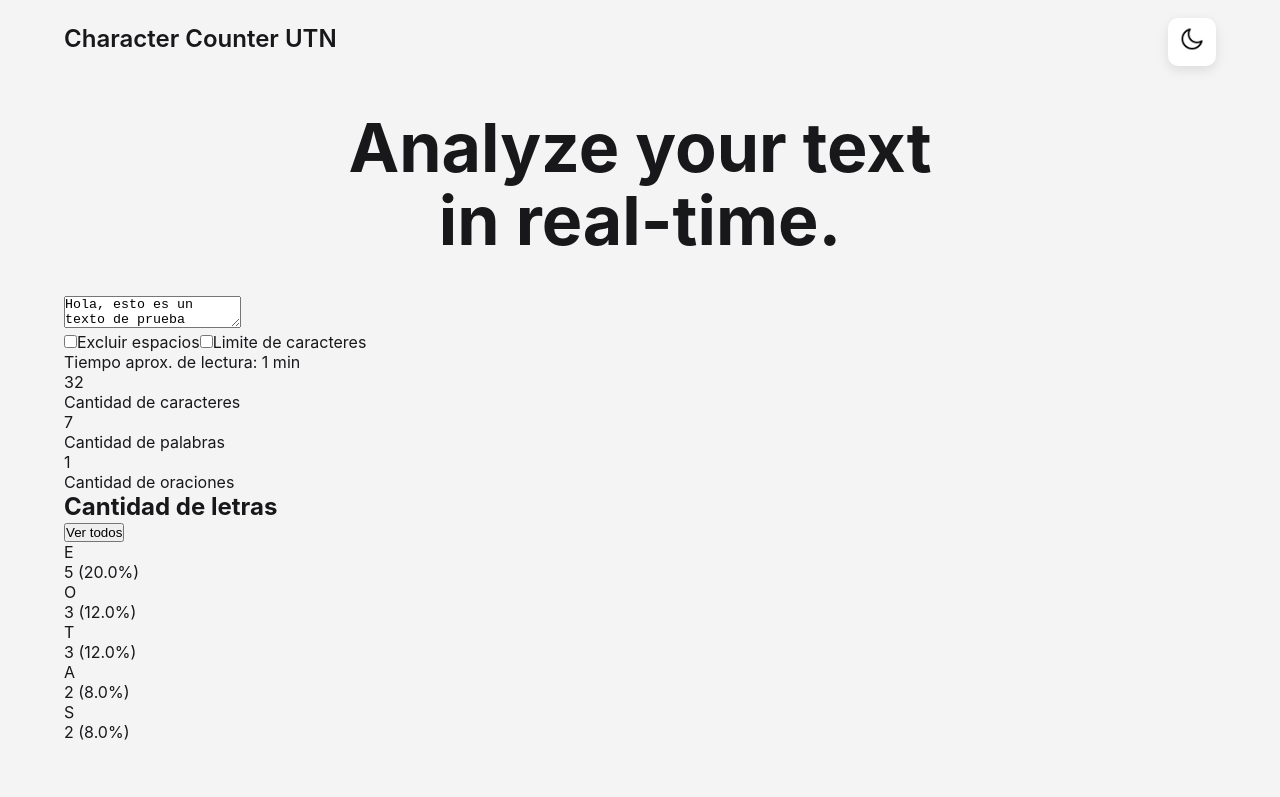
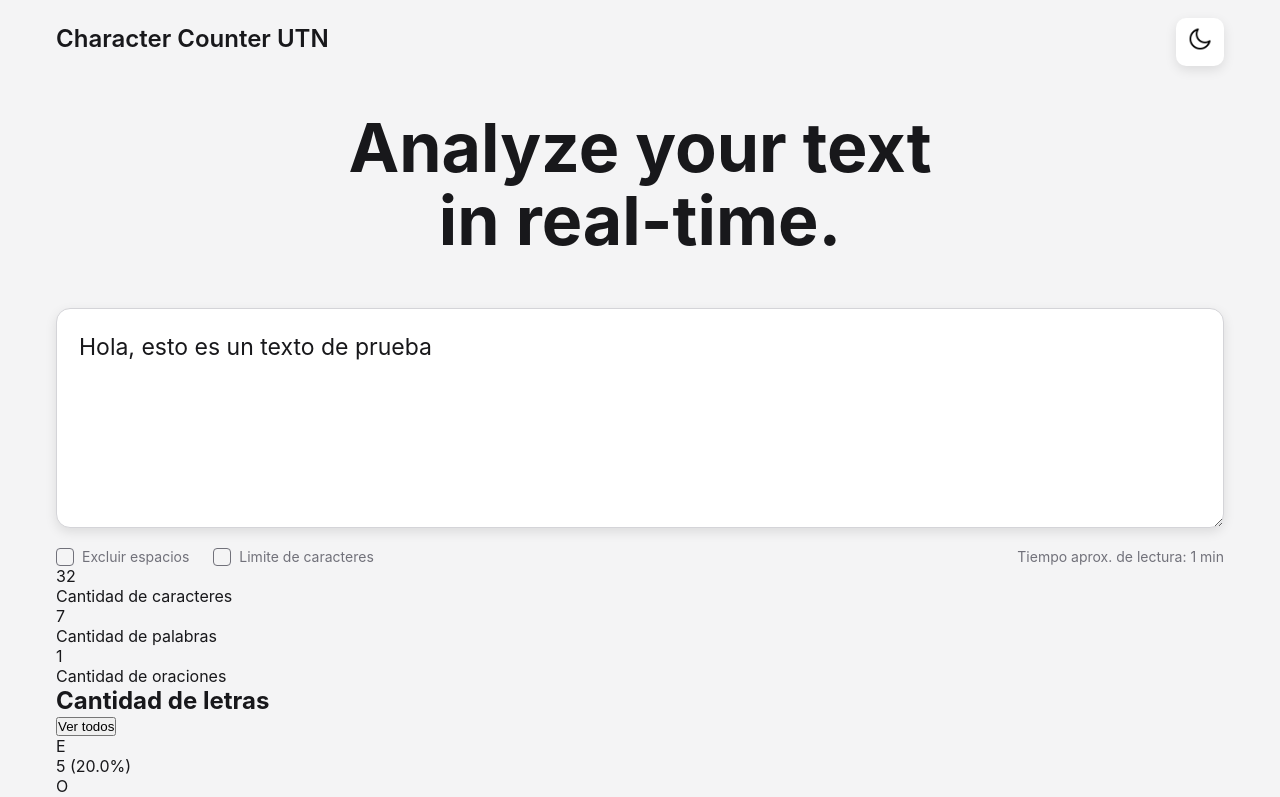
Before and after one commit to rigbin56-creator/character-counter-react, a React (Vite) app: page / in a window 1280 px wide. Shown: the top 797 px of the page. Built offline with nearby package versions, Linux system fonts and the light colour scheme.

Commit message:
modified: index.css, textarea and controls

```diff
--- a/src/index.css
+++ b/src/index.css
@@ -6,7 +6,8 @@
   box-sizing: border-box;
 }
 
-/* paleta de colores */
+/* variables */
+
 :root {
   --bg-main: #f4f4f5;
   --bg-card: #ffffff;
@@ -20,7 +21,6 @@
   --shadow: 0 4px 12px rgba(0, 0, 0, 0.1);
 }
 
-/* tema oscuro */
 main.dark-theme {
   --bg-main: #12131a;
   --bg-card: #1c1f2a;
@@ -30,54 +30,71 @@ main.dark-theme {
   --shadow: 0 4px 12px rgba(0, 0, 0, 0.35);
 }
 
-/* estilos generales */
+/* estructura de la página */
+
+html,body {
+  min-height: 100%;
+}
 
 body {
-  width: min(1200px, 90%);
+  width: 100%;
   min-height: 100vh;
-  margin: auto;
-  background: var(--bg-main);
+  margin: 0;
+  background-color: var(--bg-main);
   color: var(--text-main);
   font-family: "Inter", sans-serif;
 }
 
+#root {
+  min-height: 100vh;
+}
+
+body:has(main.dark-theme),
+html:has(main.dark-theme) {
+  background-color: #12131a;
+}
+
 main {
+  width: min(1200px, calc(100% - 32px));
   min-height: 100vh;
-  padding-bottom: 50px;
-  background: var(--bg-main);
+  margin: 0 auto;
+  padding: 24px 16px 50px;
+  background-color: var(--bg-main);
   color: var(--text-main);
-  transition: 0.3s;
+  transition: background-color 0.3s ease, color 0.3s ease;
 }
 
 /* header */
+
 header {
   position: relative;
   display: flex;
   flex-direction: column;
   align-items: center;
-  padding: 24px 0 10px;
+  padding: 0 0 10px;
 }
 
 header h1 {
   align-self: flex-start;
+  color: var(--text-main);
   font-size: 24px;
   font-weight: 600;
 }
 
 header > button {
   position: absolute;
-  top: 18px;
+  top: -6px;
   right: 0;
   width: 48px;
   height: 48px;
   border: none;
   border-radius: 10px;
-  background: var(--bg-card);
+  background-color: var(--bg-card);
   color: var(--text-main);
   font-size: 22px;
   cursor: pointer;
   box-shadow: var(--shadow);
-  transition: 0.2s;
+  transition: transform 0.2s ease;
 }
 
 header > button:hover {
@@ -85,6 +102,7 @@ header > button:hover {
 }
 
 /* título principal */
+
 .hero-section {
   width: 100%;
   padding: 58px 0 28px;
@@ -92,6 +110,119 @@ header > button:hover {
 }
 
 .hero-section h2 {
+  color: var(--text-main);
   font-size: clamp(40px, 6vw, 68px);
   line-height: 1.08;
 }
+
+/* area de texto */
+
+.inputs-zone {
+  display: flex;
+  flex-direction: column;
+  gap: 20px;
+  margin-top: 12px;
+}
+
+textarea {
+  width: 100%;
+  height: 220px;
+  min-height: 200px;
+  padding: 22px;
+  border: 1px solid var(--border);
+  border-radius: 14px;
+  background-color: var(--bg-card);
+  color: var(--text-main);
+  resize: vertical;
+  font-family: inherit;
+  font-size: 23px;
+  line-height: 1.45;
+  box-shadow: var(--shadow);
+  transition: background-color 0.3s ease, color 0.3s ease, border-color 0.3s ease;
+}
+
+textarea::placeholder {
+  color: var(--text-muted);
+}
+
+textarea:focus {
+  outline: none;
+  border-color: var(--blue);
+}
+
+/* controles */
+
+main > section:nth-of-type(2) {
+  display: flex;
+  justify-content: space-between;
+  align-items: center;
+  gap: 24px;
+  margin-top: 20px;
+}
+
+main > section:nth-of-type(2) > div {
+  display: flex;
+  align-items: center;
+  flex-wrap: wrap;
+  gap: 24px;
+}
+
+main > section:nth-of-type(2) label {
+  display: flex;
+  align-items: center;
+  gap: 8px;
+  color: var(--text-muted);
+  font-size: 14px;
+  cursor: pointer;
+}
+
+main > section:nth-of-type(2) > p {
+  color: var(--text-muted);
+  font-size: 14px;
+  white-space: nowrap;
+}
+
+/* checkboxes */
+
+input[type="checkbox"] {
+  appearance: none;
+  position: relative;
+  width: 18px;
+  height: 18px;
+  border: 1px solid var(--text-muted);
+  border-radius: 4px;
+  cursor: pointer;
+}
+
+input[type="checkbox"]:checked {
+  border-color: var(--blue);
+  background-color: var(--blue);
+}
+
+input[type="checkbox"]:checked::after {
+  content: "✓";
+  position: absolute;
+  top: 50%;
+  left: 50%;
+  color: white;
+  font-size: 13px;
+  font-weight: bold;
+  transform: translate(-50%, -50%);
+}
+
+/* campo numérico */
+
+input[type="number"] {
+  width: 72px;
+  padding: 6px 8px;
+  border: 1px solid var(--border);
+  border-radius: 6px;
+  background-color: var(--bg-card);
+  color: var(--text-main);
+  font-family: inherit;
+}
+
+input[type="number"]:focus {
+  outline: none;
+  border-color: var(--blue);
+}
```
